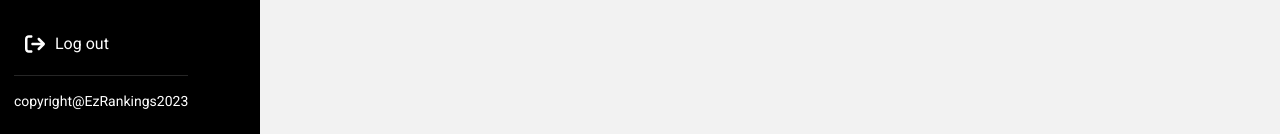
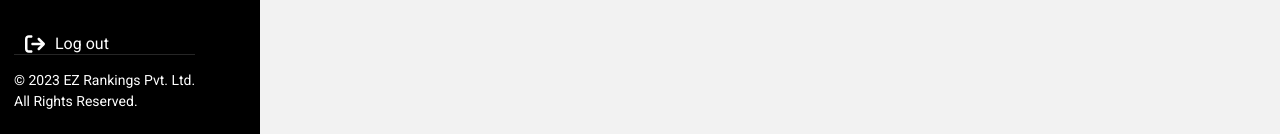
Before and after one commit to ezdashboard/ezemail, a Next.js app: page /dashboard in a window 1280 px wide. Shown: the part 663-797 px from the top of the page. Built offline with nearby package versions, Linux system fonts and the light colour scheme; no server answers; sample sign-in values are in the browser's storage.

Commit message:
update lms changes

```diff
--- a/src/app/dashboard/page.js
+++ b/src/app/dashboard/page.js
@@ -64,6 +64,8 @@ const Dashboard=()=>{
                       Authorization: `Bearer ${localStorage.tokenAuth ? localStorage.tokenAuth :''}`,
                     },
                   };
+                  setLoading(true)
+
             axios.get(`${process.env.API_BASE_URL}leads.php?page=${currentPage}&limit=${limitp}&ser=${inputData.search}`, config)
             .then(res => {
                 if(res && res.data && res.data.leadRecordsData && res.data.leadRecordsData.length > 0){
@@ -86,11 +88,14 @@ const Dashboard=()=>{
                   }
               }
             )
+
             if(res.data.total && res.data.total > 0){
                 setTotPage(res.data.total)
             }
             setLeadStoreData(data);
-            }else if(res.data.msg){
+            }else if(res.data.msg && res.data.leadRecordsData.length==0){
+                setLeadStoreData([]);
+                setTotPage(0)
                 setMsg(res.data.msg)
             }
             setLoading(false)
--- a/src/app/profile/page.js
+++ b/src/app/profile/page.js
@@ -20,6 +20,7 @@ const Profile=()=>{
   const handleClose = () => setShow(false);
   const handleShow = () => setShow(true);
   const [msg, setFormStatus] = useState('')
+
   const [closeIcon, setCloseIcon] = useState(false)
   const [isValidEmail, setIsValidEmail] = useState(false)
   const [submitBtn, setSubmitBtn] = useState({})
@@ -190,8 +191,8 @@ const inputChangeData =(event)=> {
       updatedBy : updatedBy ? updatedBy : '',
       userid : userid ? userid: null
   });
-  setLoading(false)
 }
+setLoading(false)
 
     }, []);
  return(
--- a/src/app/template/Sidebaar.js
+++ b/src/app/template/Sidebaar.js
@@ -43,7 +43,7 @@ return(
                         <Link href="#"><FontAwesomeIcon icon={faArrowRightFromBracket} /><span className="links_name">Log out</span></Link>
                     </div>
                     <div className="sidebar__copyright">
-                        <p>copyright@EzRankings2023</p>
+                    <p> © 2023 EZ Rankings Pvt. Ltd. <br />All Rights Reserved.</p>
                     </div>
                     </div>
                 </div>
```
